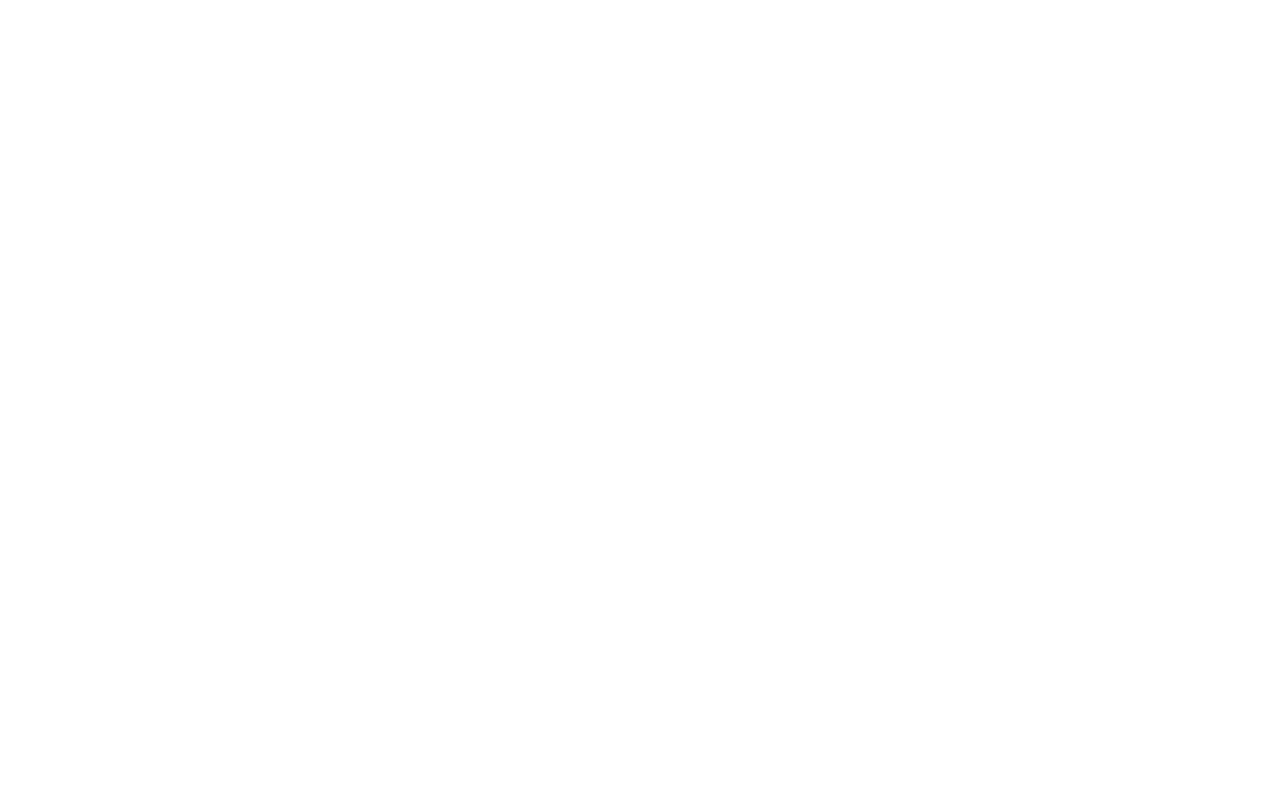
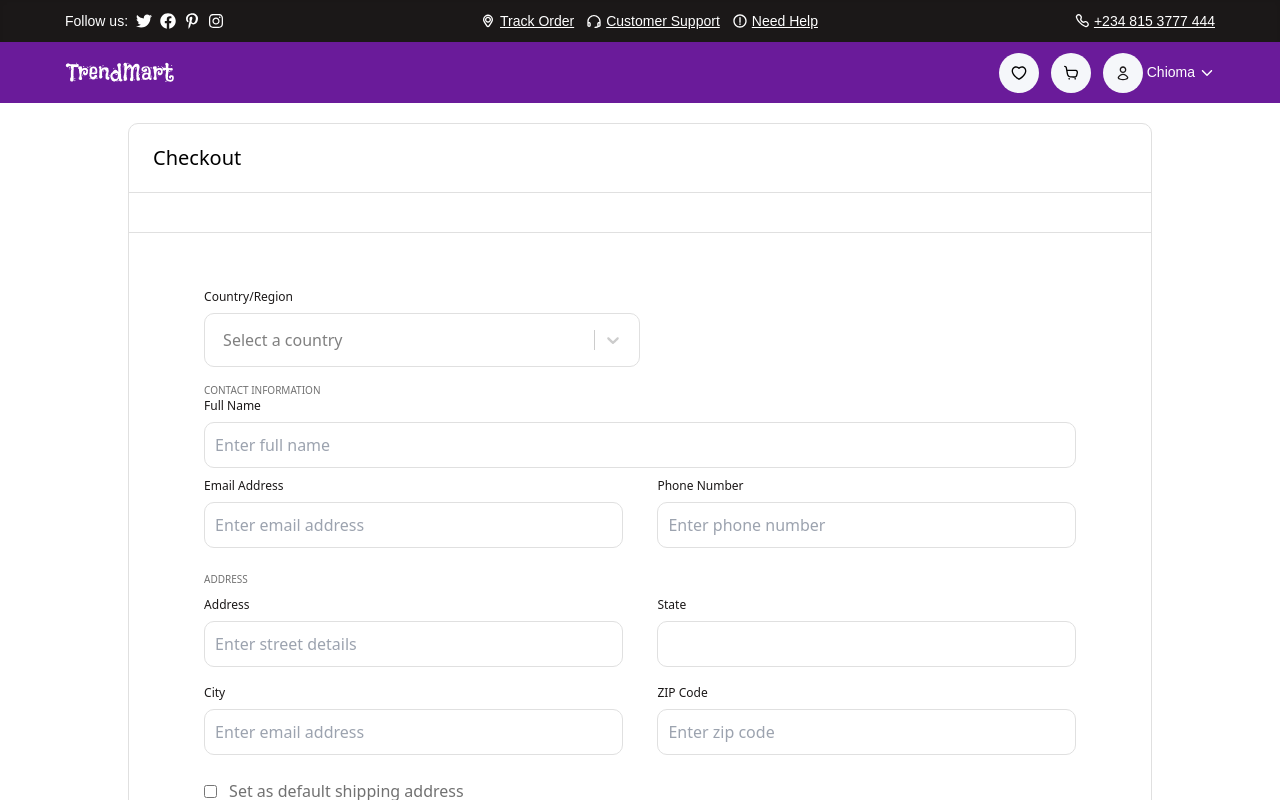
Before and after one commit to Justfemi/trendmart, a React (Vite) app: page /checkout in a window 1280 px wide. Before the commit this address had no page. Shown: the top 800 px of the page. Built offline with nearby package versions, Linux system fonts and the light colour scheme; no server answers; a web font is replaced by a local one.

Commit message:
ft-added checkout page

```diff
--- a/package.json
+++ b/package.json
@@ -10,10 +10,12 @@
     "preview": "vite preview"
   },
   "dependencies": {
+    "axios": "^1.7.2",
     "react": "^18.3.1",
     "react-dom": "^18.3.1",
     "react-icons": "^5.2.1",
-    "react-router-dom": "^6.24.1"
+    "react-router-dom": "^6.24.1",
+    "react-select": "^5.8.0"
   },
   "devDependencies": {
     "@types/react": "^18.3.3",
--- a/src/App.jsx
+++ b/src/App.jsx
@@ -2,6 +2,7 @@ import { BrowserRouter as Router, Routes, Route } from "react-router-dom";
 import ProductList from "./pages/ProductList";
 import Cart from "./pages/Cart";
 import Favorite from "./pages/Favorite";
+import Checkout from "./pages/Checkout";
 
 function App() {
 
@@ -11,6 +12,7 @@ function App() {
         <Route exact path="/" element={<ProductList />} />
         <Route path="/cart" element={<Cart />} />
         <Route path="/favs" element={<Favorite />} />
+        <Route path="/checkout" element={<Checkout />} />
       </Routes>
     </Router>
   )
--- /dev/null
+++ b/src/components/countryDropdown.jsx
@@ -0,0 +1,60 @@
+// components/CountryDropdown.js
+import { useEffect, useState } from 'react';
+import Select from 'react-select';
+import { getAfricanCountries } from './countryService';
+
+const CountryDropdown = () => {
+  const [countries, setCountries] = useState([]);
+  const [selectedCountry, setSelectedCountry] = useState(null);
+
+  useEffect(() => {
+    const fetchCountries = async () => {
+      const countriesData = await getAfricanCountries();
+      setCountries(countriesData);
+
+      // Set Nigeria as the default country
+      const defaultCountry = countriesData.find(country => country.label === 'Nigeria');
+      setSelectedCountry(defaultCountry);
+    };
+    fetchCountries();
+  }, []);
+
+  const customStyles = {
+    control: (provided) => ({
+      ...provided,
+      display: 'flex',
+      alignItems: 'center',
+      borderRadius: '0.625rem', // Tailwind's rounded-md equivalent
+      borderColor: '#E0E0E0', // Tailwind's border-gray-300 equivalent
+      padding: '0.5rem',
+    }),
+    option: (provided, state) => ({
+      ...provided,
+      display: 'flex',
+      alignItems: 'center',
+      backgroundColor: state.isFocused ? '#6A1B9A' : 'white',
+      color: state.isFocused ? 'white' : 'black',
+      padding: '0.5rem',
+    }),
+  };
+
+  const formatOptionLabel = ({ label, flag }) => (
+    <div className="flex items-center">
+      <img src={flag} alt={`${label} flag`} className="w-6 h-4 mr-2 rounded-lg" />
+      <span>{label}</span>
+    </div>
+  );
+
+  return (
+    <Select
+      options={countries}
+      styles={customStyles}
+      formatOptionLabel={formatOptionLabel}
+      placeholder="Select a country"
+      value={selectedCountry} // Set the selected country
+      onChange={setSelectedCountry} // Update the selected country on change
+    />
+  );
+};
+
+export default CountryDropdown;
--- /dev/null
+++ b/src/components/countryService.jsx
@@ -0,0 +1,15 @@
+import axios from 'axios';
+
+export const getAfricanCountries = async () => {
+  try {
+    const response = await axios.get('https://restcountries.com/v3.1/region/africa');
+    return response.data.map(country => ({
+      label: country.name.common,
+      value: country.cca2,
+      flag: country.flags.png,
+    }));
+  } catch (error) {
+    console.error("Error fetching countries", error);
+    return [];
+  }
+};
--- /dev/null
+++ b/src/components/locationService.jsx
@@ -0,0 +1,24 @@
+// services/locationService.js
+export const getStatesAndTowns = (country) => {
+  const data = {
+    Nigeria: {
+      states: ['Lagos', 'Abuja', 'Kano'],
+      towns: {
+        Lagos: ['Ikeja', 'Lekki', 'Yaba'],
+        Abuja: ['Garki', 'Maitama', 'Wuse'],
+        Kano: ['Fagge', 'Nassarawa', 'Gwale'],
+      },
+    },
+    Kenya: {
+      states: ['Nairobi', 'Mombasa', 'Kisumu'],
+      towns: {
+        Nairobi: ['Westlands', 'Karen', 'Kilimani'],
+        Mombasa: ['Nyali', 'Mvita', 'Likoni'],
+        Kisumu: ['Nyalenda', 'Manyatta', 'Milimani'],
+      },
+    },
+    // Add more countries, states, and towns as needed
+  };
+
+  return data[country] || { states: [], towns: {} };
+};
--- a/src/index.css
+++ b/src/index.css
@@ -3,3 +3,7 @@
 @tailwind base;
 @tailwind components;
 @tailwind utilities;
+
+.input-outline-purple:focus {
+  outline: 2px solid #6A1B9A;
+}
--- /dev/null
+++ b/src/pages/Checkout.jsx
@@ -0,0 +1,93 @@
+import Header from "../components/Header";
+import Footer from "../components/Footer";
+import CountryDropdown from "../components/countryDropdown";
+
+const Checkout = () => {
+  return (
+    <>
+      <Header />
+      <section className="w-[80%] mx-auto border border-[#E0E0E0] rounded-tr-custom-10 rounded-tl-custom-10 my-5">
+        <div className="py-5 px-6 border-b border-[#E0E0E0]">
+          <h4 className=" font-medium text-xl">Checkout</h4>
+        </div>
+
+        <div className="h-10 border-b border-[#E0E0E0]">
+          {/* stepper here */}
+        </div>
+
+        <div className="w-[90%] mx-auto lg:p-6 p-2 my-8">
+          <form>
+            <div className="lg:w-1/2 w-full flex-col justify-start">
+              <p className="text-xs font-medium mb-2 text-[#1B1818]">Country/Region</p>
+              <CountryDropdown />
+            </div>
+
+            <p className="text-[#717171] uppercase font-normal text-xs-custom mt-4 mb-2.3">contact information</p>
+
+            <div className="w-full">
+              <p className="text-xs font-medium mb-2 text-[#1B1818]">Full Name</p>
+              <input type="text" placeholder="Enter full name" className="border border-[#e0e0e0] rounded-custom-10 p-2.5 w-full input-outline-purple"/>
+            </div>
+
+            <div className="w-full flex items-center flex-col md:flex-row justify-between mt-2.5">
+              <div className="md:w-[48%] w-full mb-2">
+                <p className="text-xs font-medium mb-2 text-[#1B1818]">Email Address</p>
+                <input type="email" placeholder="Enter email address" className="border border-[#e0e0e0] rounded-custom-10 p-2.5 w-full input-outline-purple"/>
+              </div>
+
+              <div className="md:w-[48%] w-full mb-2">
+                <p className="text-xs font-medium mb-2 text-[#1B1818]">Phone Number</p>
+                <input type="text" placeholder="Enter phone number" className="border border-[#e0e0e0] rounded-custom-10 p-2.5 w-full input-outline-purple"/>
+              </div>
+            </div>
+
+            <p className="text-[#717171] uppercase font-normal text-xs-custom mt-4 mb-2.3">address</p>
+
+            <div className="w-full flex items-center flex-col md:flex-row justify-between mt-2.5">
+              <div className="md:w-[48%] w-full mb-2">
+                <p className="text-xs font-medium mb-2 text-[#1B1818]">Address</p>
+                <input type="email" placeholder="Enter street details" className="border border-[#e0e0e0] rounded-custom-10 p-2.5 w-full input-outline-purple"/>
+              </div>
+
+              <div className="md:w-[48%] w-full mb-2">
+                <p className="text-xs font-medium mb-2 text-[#1B1818]">State</p>
+                <input type="text" className="border border-[#e0e0e0] rounded-custom-10 p-2.5 w-full input-outline-purple"/>
+              </div>
+            </div>
+
+            <div className="w-full flex items-center flex-col md:flex-row justify-between mt-2.5">
+              <div className="md:w-[48%] w-full mb-2">
+                <p className="text-xs font-medium mb-2 text-[#1B1818]">City</p>
+                <input type="email" placeholder="Enter email address" className="border border-[#e0e0e0] rounded-custom-10 p-2.5 w-full input-outline-purple"/>
+              </div>
+
+              <div className="md:w-[48%] w-full mb-2">
+                <p className="text-xs font-medium mb-2 text-[#1B1818]">ZIP Code</p>
+                <input type="text" placeholder="Enter zip code" className="border border-[#e0e0e0] rounded-custom-10 p-2.5 w-full input-outline-purple"/>
+              </div>
+            </div>
+
+            <div className="flex items-center gap-3 mt-4 mb-6">
+              <input type="checkbox" name="" id="" />
+              <p className="text-[#717171] font-normal text-base">Set as default shipping address</p>
+            </div>
+
+            <p className="text-[#717171] uppercase font-normal text-xs-custom mb-2.3">Additional Information</p>
+
+            <div className="w-full">
+              <p className="text-xs font-medium mb-2 text-[#1B1818]">Additinal Information <span className="text-[#717171]">(Optional)</span></p>
+              <textarea placeholder="e.g. special notes for delivery, additional phone number" className="border border-[#e0e0e0] rounded-custom-10 p-2.5 w-full resize-none input-outline-purple"/>
+            </div>
+
+            <div className="flex py-6 mt-6 justify-end">
+              <button className="uppercase px-20 py-2.5 bg-[#6A1B9A] mt-3 rounded-custom-50 text-white text-bold">next</button>
+            </div>
+          </form>
+        </div>
+      </section>
+      <Footer />
+    </>
+  )
+}
+
+export default Checkout
--- a/tailwind.config.js
+++ b/tailwind.config.js
@@ -8,6 +8,7 @@ export default {
     extend: {
       fontSize: {
         sm: '14px',
+        'xs-custom': '10px',
       },
       fontFamily: {
         'general-sans': ['"General Sans"', 'sans-serif'],
@@ -20,7 +21,10 @@ export default {
       },
       screens: {
         'xs': '375px',
-      }
+      },
+      colors: {
+        'custom-purple': '#6A1B9A',
+      },
     },
   },
   variants: {},
```
Also changed, not shown: 1 other file (tests, documents, lock files or other folders).
